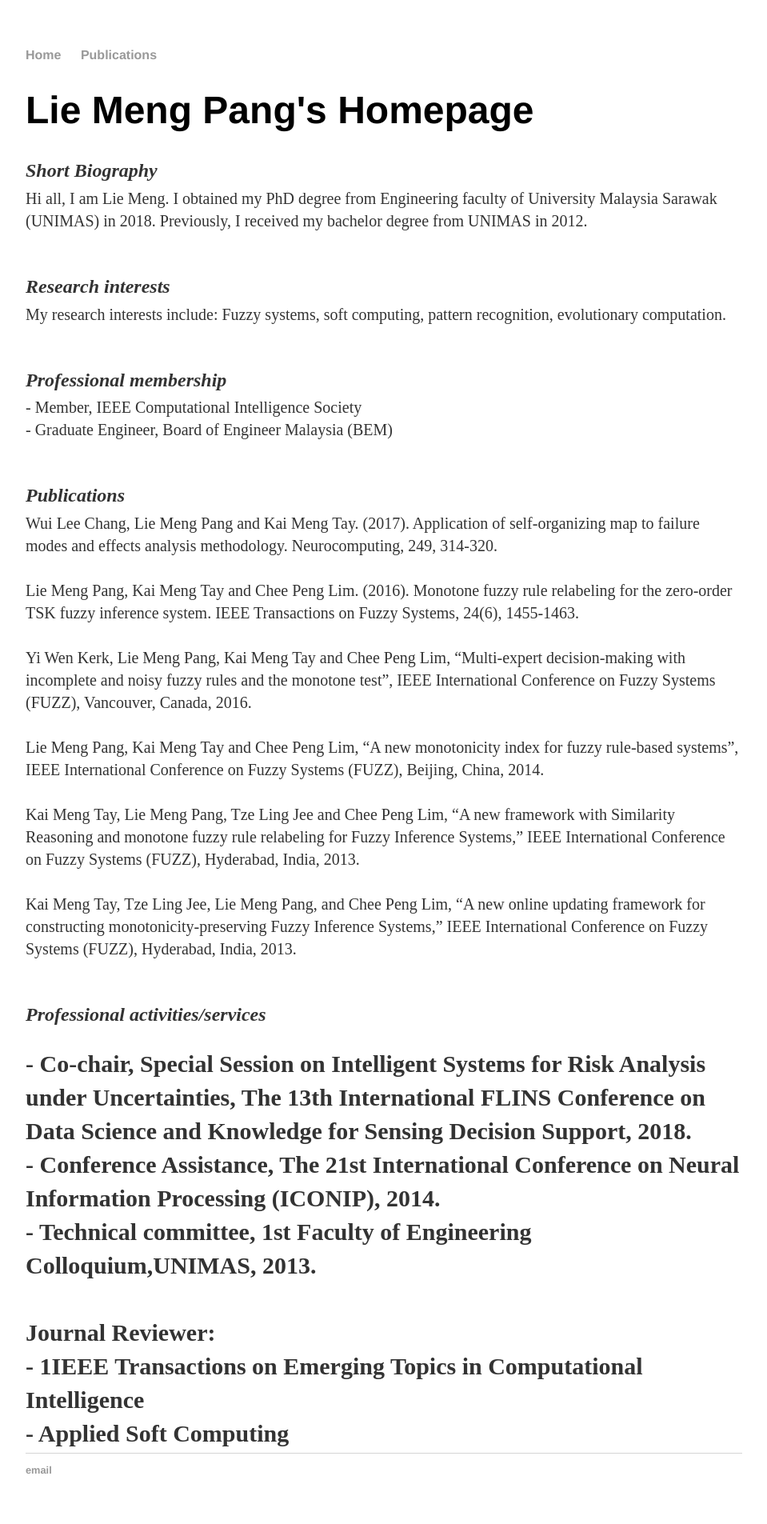
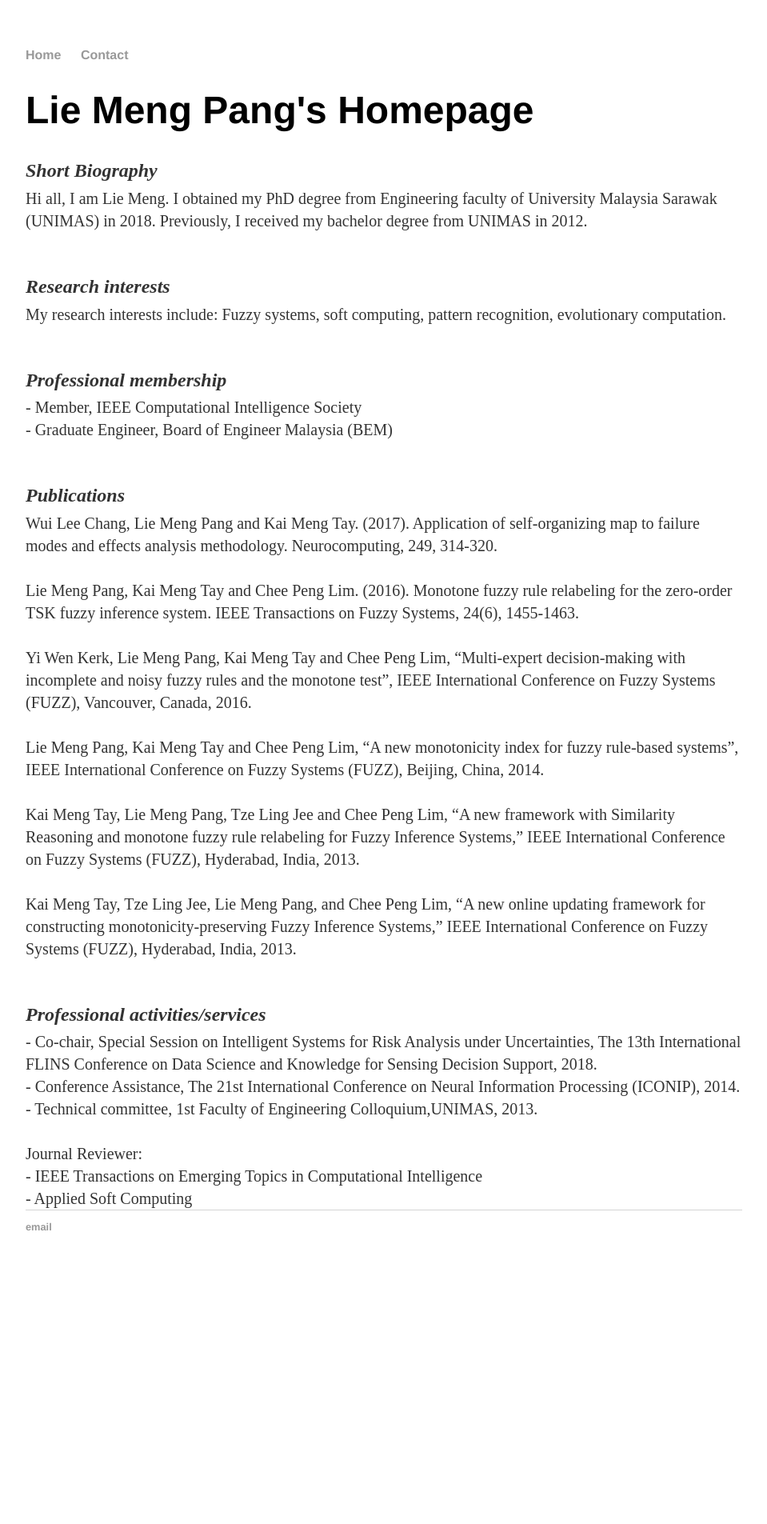
Before and after one commit to lymin1206/test.github.io, a Jekyll site: the page index.html, which Jekyll copies as it is, in a window 1280 px wide. Shown: the whole page at 80% size, without its empty margins (160-1119 px from the left). Built offline with Jekyll 4.4.1, drawn with Linux system fonts in a browser that asks for light colours; after the commit the page ends 1601 px from its top, so only the background shows below that.

Commit message:
Update index.html

```diff
--- a/index.html
+++ b/index.html
@@ -9,7 +9,7 @@
 		<nav>
     		<ul>
         		<li><a href="/">Home</a></li>
-	        	<li><a href="/Publications">Publications</a></li>
+	        	<li><a href=""mailto:plm_1206@hotmail.my">Contact</a></li>
     		</ul>
 		</nav>
 		<div class="container">
@@ -48,7 +48,7 @@
 				“A new online updating framework for constructing monotonicity-preserving Fuzzy Inference Systems,”
 				IEEE International Conference on Fuzzy Systems (FUZZ), Hyderabad, India, 2013.<br><br></p1>
 
-			<p><em> Professional activities/services </em> <p>
+			<p><em> Professional activities/services </em> </p>
 			<p1> - Co-chair, Special Session on Intelligent Systems for Risk Analysis under Uncertainties, The 13th
 			International  FLINS  Conference  on  Data  Science and Knowledge for Sensing Decision Support, 2018. <br>
 			- Conference  Assistance, The  21st International  Conference  on  Neural Information Processing
@@ -56,7 +56,7 @@
 			- Technical committee, 1st Faculty of Engineering Colloquium,UNIMAS, 2013. <br> <br>
 
 			Journal Reviewer:<br>
-			- 1IEEE Transactions on Emerging Topics in Computational Intelligence <br>
+			- IEEE Transactions on Emerging Topics in Computational Intelligence <br>
 			- Applied Soft Computing <br></p1>
 
 
```
